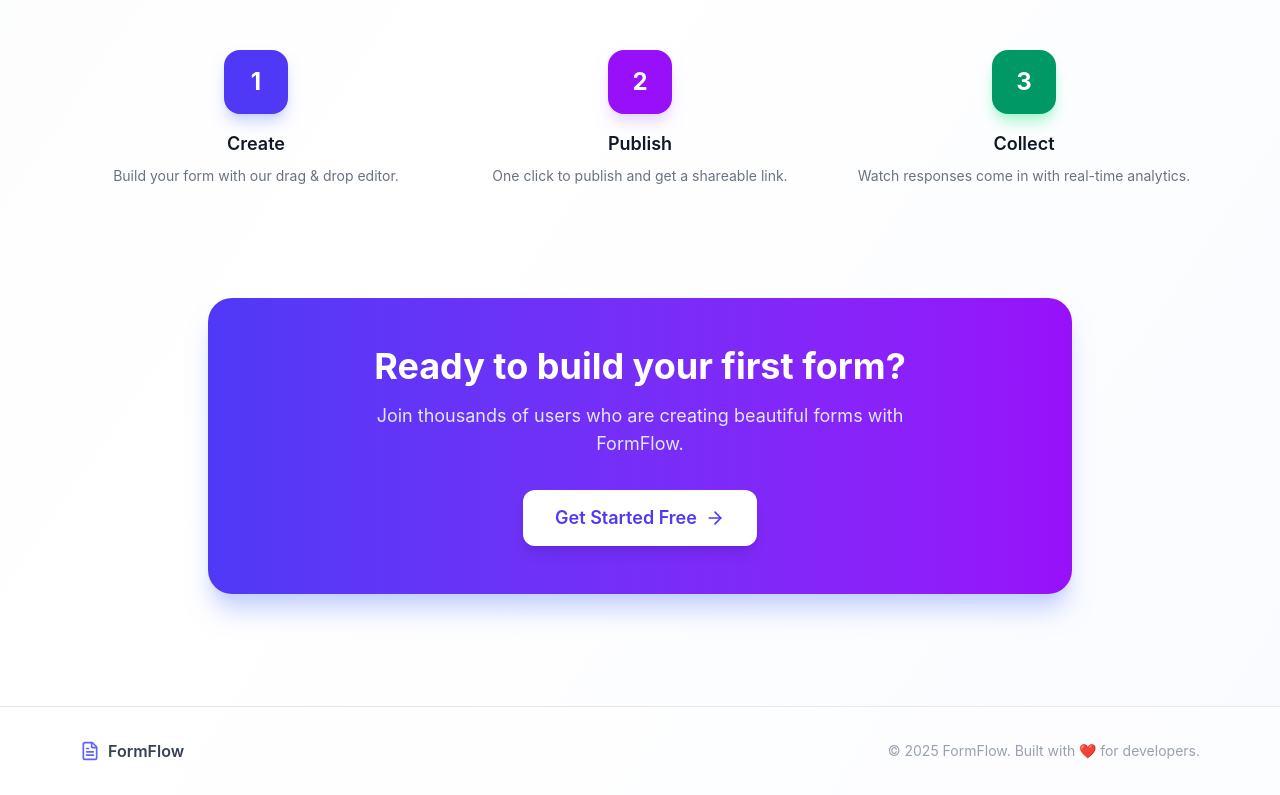
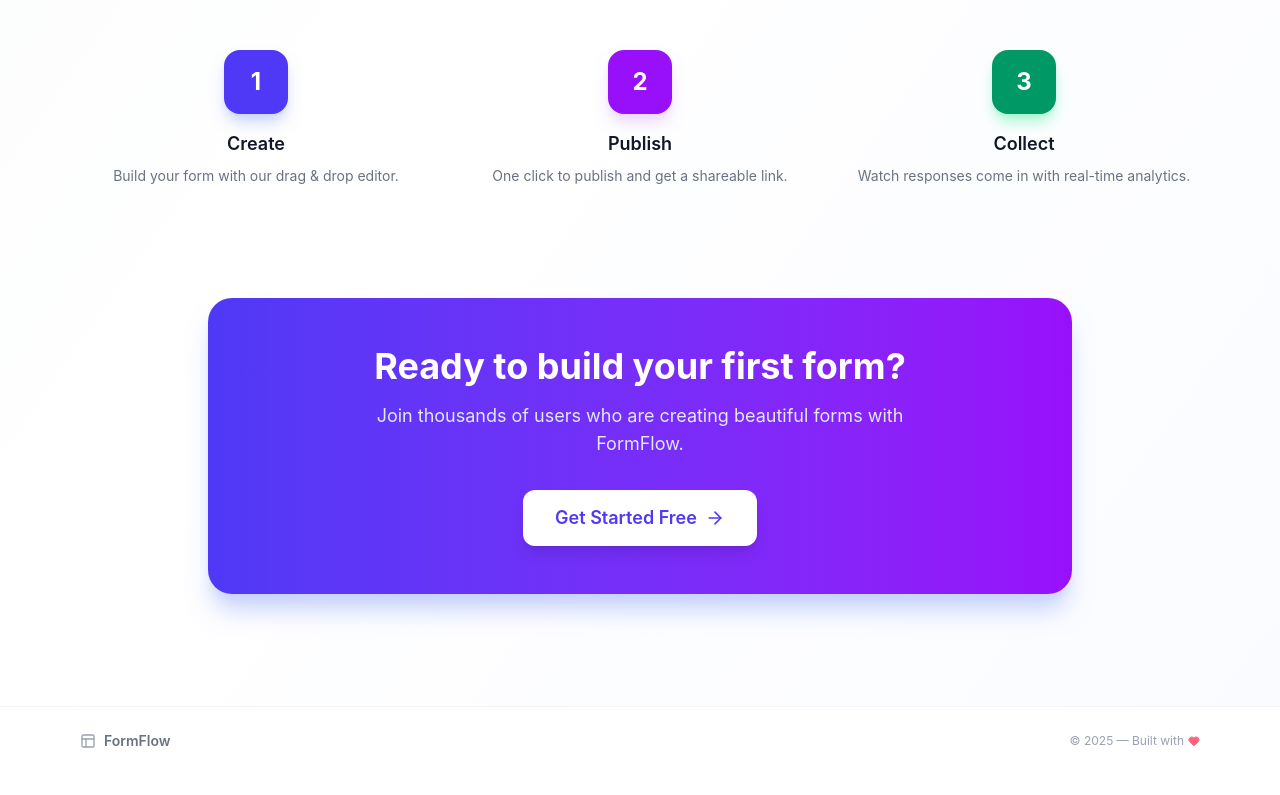
Before and after one commit to Ali-jalili/Form-Flow, a React (Vite) app: page / in a window 1280 px wide. Shown: the part 1150-1945 px from the top of the page. Built offline with nearby package versions, Linux system fonts and the light colour scheme.

Commit message:
git add . git commit -m "style(footer): add minimal footer component to app layout"

```diff
--- a/src/App.jsx
+++ b/src/App.jsx
@@ -14,6 +14,7 @@ import ProtectedRoute from "./features/Auth/ProtectedRoute";
 import { QueryClient, QueryClientProvider } from "@tanstack/react-query";
 import Header from "./ui/components/Header";
 import HomePage from "./pages/HomePage";
+import Footer from "./ui/components/Footer";
 
 const queryClient = new QueryClient({
   defaultOptions: {
@@ -63,6 +64,8 @@ function App() {
             <Route path="/signup" element={<SignupPage />} />
             <Route path="*" element={<div> NotFoundPage </div>} />
           </Routes>
+
+          <Footer />
         </AuthProvider>
       </BrowserRouter>
     </QueryClientProvider>
--- a/src/pages/HomePage.jsx
+++ b/src/pages/HomePage.jsx
@@ -180,19 +180,6 @@ function HomePage() {
           </Link>
         </div>
       </section>
-
-      {/* Footer */}
-      <footer className="border-t border-gray-200 bg-white/50">
-        <div className="max-w-6xl mx-auto px-4 py-8 flex flex-col sm:flex-row items-center justify-between gap-4">
-          <div className="flex items-center gap-2 text-gray-500">
-            <FileText className="w-5 h-5 text-indigo-500" />
-            <span className="font-semibold text-gray-700">FormFlow</span>
-          </div>
-          <p className="text-sm text-gray-400">
-            © 2025 FormFlow. Built with ❤️ for developers.
-          </p>
-        </div>
-      </footer>
     </div>
   );
 }
--- /dev/null
+++ b/src/ui/components/Footer.jsx
@@ -0,0 +1,25 @@
+/** @format */
+
+import { Layout, Heart } from "lucide-react";
+
+function Footer() {
+  return (
+    <footer className="bg-white/50 border-t border-gray-100">
+      <div className="max-w-6xl mx-auto px-4 py-6 flex flex-col sm:flex-row items-center justify-between gap-3">
+        {/* Logo */}
+        <div className="flex items-center gap-2 text-gray-400">
+          <Layout className="w-4 h-4" />
+          <span className="font-semibold text-sm text-gray-500">FormFlow</span>
+        </div>
+
+        {/* Copyright */}
+        <p className="text-xs text-gray-400 flex items-center gap-1">
+          © 2025 — Built with{" "}
+          <Heart className="w-3 h-3 text-rose-400 fill-rose-400" />
+        </p>
+      </div>
+    </footer>
+  );
+}
+
+export default Footer;
```
